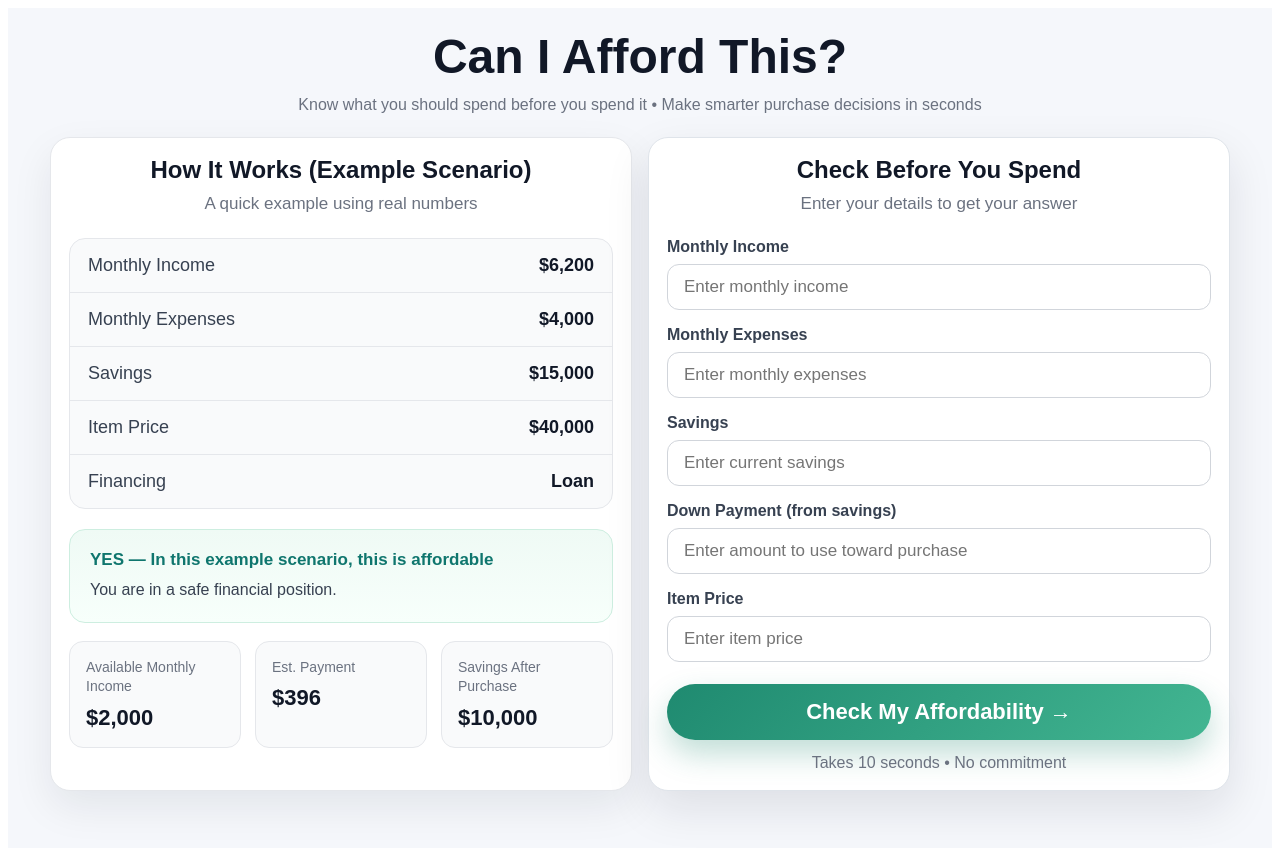
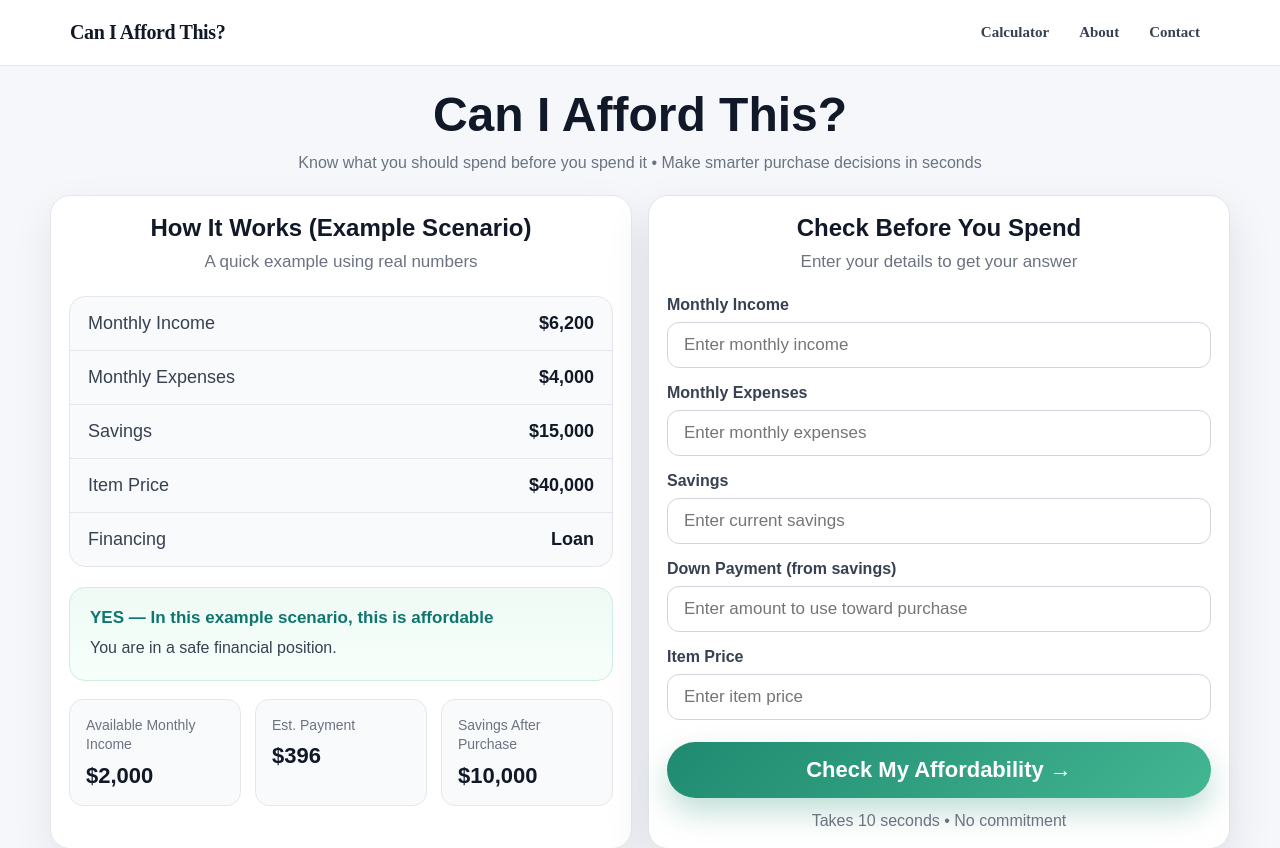
Before and after one commit to techtalk1282/can-i-afford-this, a Next.js app: page / in a window 1280 px wide. Shown: the top 848 px of the page. Built offline with nearby package versions, Linux system fonts and the light colour scheme.

Commit message:
Add global site shell and metadata updates
Updated metadata structure and enhanced layout with header and footer.

```diff
--- a/app/layout.js
+++ b/app/layout.js
@@ -1,12 +1,23 @@
+import SiteFooter from "../components/SiteFooter";
+import SiteHeader from "../components/SiteHeader";
+
 export const metadata = {
-  title: "Can I Afford This",
-  description: "Financial decision tool",
+  title: {
+    default: "Can I Afford This? | Smarter Purchase Decisions",
+    template: "%s | Can I Afford This?",
+  },
+  description:
+    "A practical affordability decision tool that helps you evaluate purchases, monthly payments, savings impact, and financial breathing room before you commit.",
 };
 
 export default function RootLayout({ children }) {
   return (
     <html lang="en">
-      <body>{children}</body>
+      <body style={{ margin: 0, background: "#f5f7fb" }}>
+        <SiteHeader />
+        {children}
+        <SiteFooter />
+      </body>
     </html>
   );
 }
```
